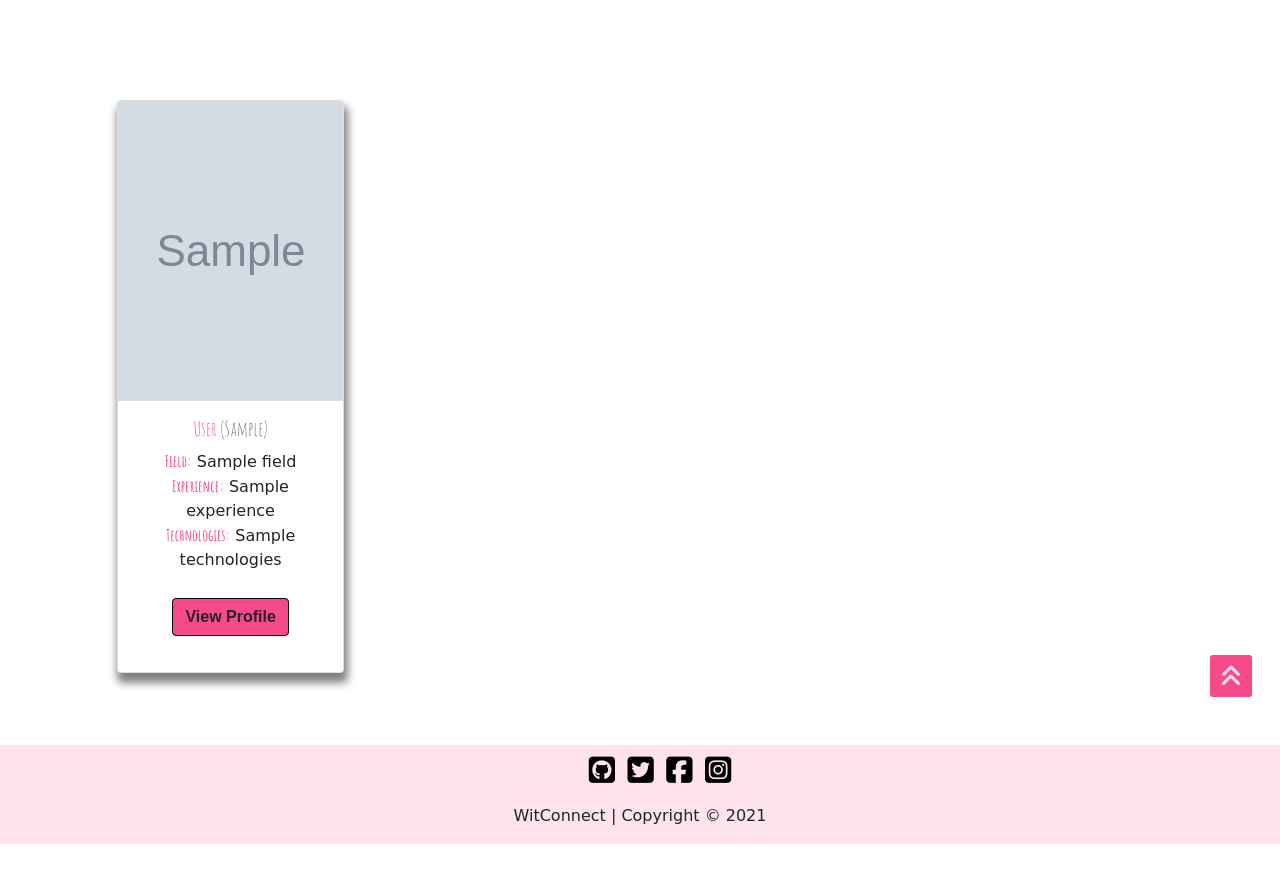
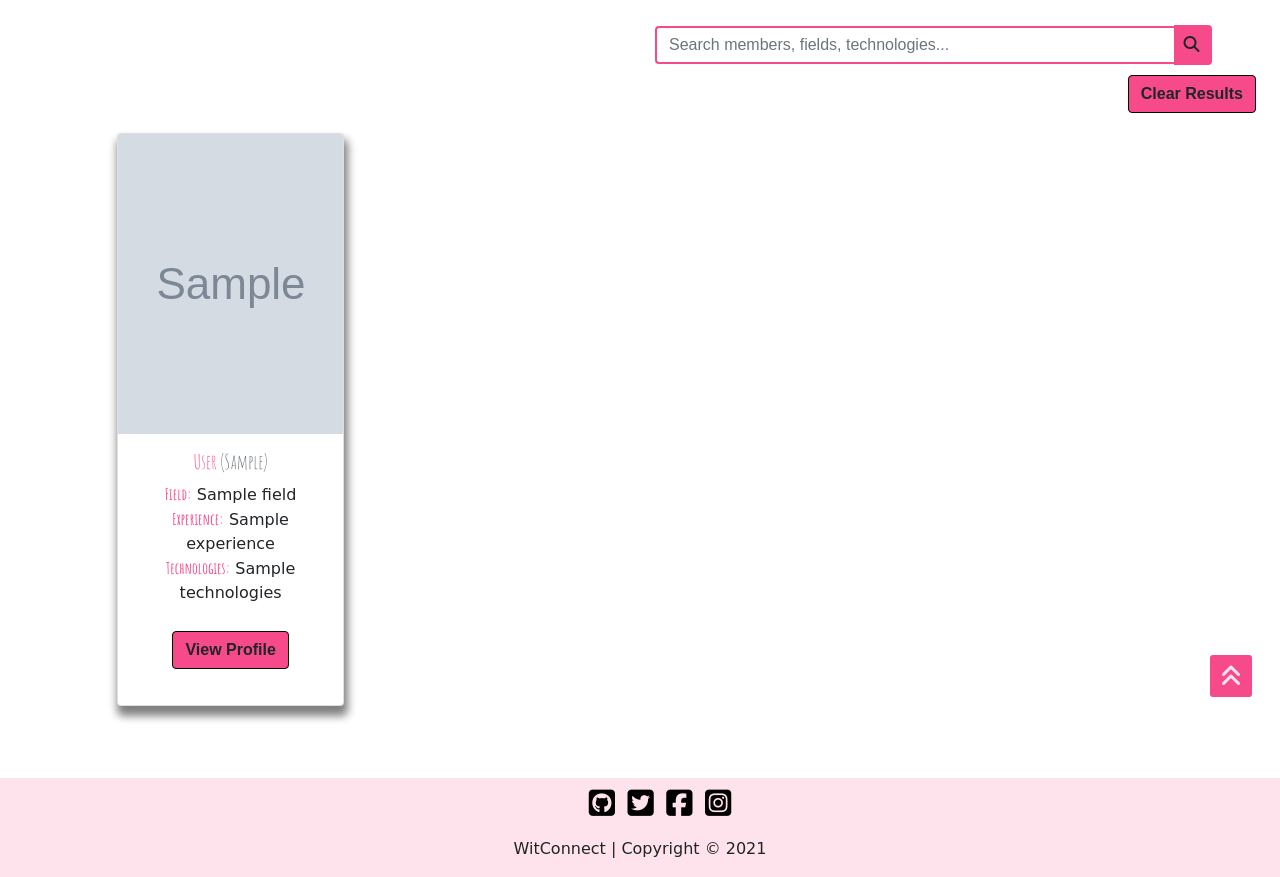
Before and after one commit to aineon/women-in-tech, a Flask app: page /members in a window 1280 px wide. Shown: the part 75-952 px from the top of the page. Before the commit the page ends 919 px from the top, so only its background shows below. Run offline with Flask 2, Linux system fonts and the light colour scheme; grey boxes marked "Sample" are stand-in pictures; a database or web service that is not in the repository returns one stand-in record (values such as "Sample title"); some libraries are stand-ins or nearby versions; some web fonts are replaced.

Commit message:
Add search functionality

```diff
--- a/app.py
+++ b/app.py
@@ -218,6 +218,14 @@ def remove_connection(profile_id):
         return redirect(url_for("my_profile", username=session["user"]))
 
 
+# Allows user to search all members in the db and returns the result
+@app.route("/search", methods=["GET", "POST"])
+def search():
+    search = request.form.get("search")
+    profiles = list(mongo.db.profiles.find({"$text": {"$search": search}}))
+    return render_template("members.html", profiles=profiles)
+
+
 messages = []
 
 
--- a/static/css/style.css
+++ b/static/css/style.css
@@ -188,6 +150,34 @@ nav {
     transform: rotate(45deg) translate(-5px, -6px);
 }
 
+/* Search bar */
+.search-container {
+    margin-top: 100px;
+    margin-left: auto;
+    margin-right: auto;
+}
+
+.search-bar {
+    margin-right: 0;
+    border: 2px solid #f64a8a;
+    border-right: transparent;
+}
+
+.search-bar.form-control {
+    border-radius: .25rem 0 0 .25rem;
+}
+
+.search-btn {
+    border-radius: 0 .25rem .25rem 0;
+    padding: 6px 10px;
+    border: 2px solid #f64a8a;
+    border-left: transparent;
+}
+
+input.form-control.search-bar {
+    width: 85%;
+}
+
 /*--HomePage cards--*/
 .card-deck {
     justify-content: flex-end;
@@ -199,10 +189,6 @@ nav {
 }
 
 /*--Members cards--*/
-.members-container {
-    margin-top: 80px;
-}
-
 .card{
     box-shadow: 2px 8px 8px 2px grey;
     margin-top: 100px;
--- a/templates/members.html
+++ b/templates/members.html
@@ -1,6 +1,22 @@
 {% extends "base.html" %}
 
 {% block content %}
+<div class="row search-container">
+    <div class="col-12 col-md-6 offset-md-6 text-center text-md-right">
+        <form class="form-inline" method="POST" action="{{ url_for('search') }}">
+            <label for="search" class="d-none"></label>
+            <input class="form-control search-bar" type="text" name="search" id="search" minlength="3" placeholder="Search members, fields, technologies..." aria-label="Search">
+            <button class="btn search-btn my-2 my-sm-0" type="submit">
+                <i class="fas fa-search"></i>
+            </button>
+        </form>
+    </div>
+    <div class="col-12 col-md-3 offset-md-9 clear-btn-container text-center text-md-right pr-md-4">
+        <a href="{{ url_for('members') }}" class="btn mx-auto">Clear Results</a>
+    </div>
+</div>
+
+{% if profiles|length > 0 %}
 <div class="row">
     <div class="members-container col-10 offset-1">
         <div class="row mt-1 mb-2"></div>
@@ -42,10 +58,17 @@
                 </div>
             {% endif %}
         {% endfor %}
-
         </div>
     </div>
 
+    {% else %}
+    <div class="text-center">
+        <h2>No Results Found</h2>
+            <a href="{{ url_for('members') }}" class="btn">
+                Clear Results
+            </a>
+    </div>
+{% endif %}
 
         <!--Scroll to top button-->
         <div class="scroll-btn hide">
```
Also changed, not shown: other parts of static/css/style.css (+39 -45 lines).
